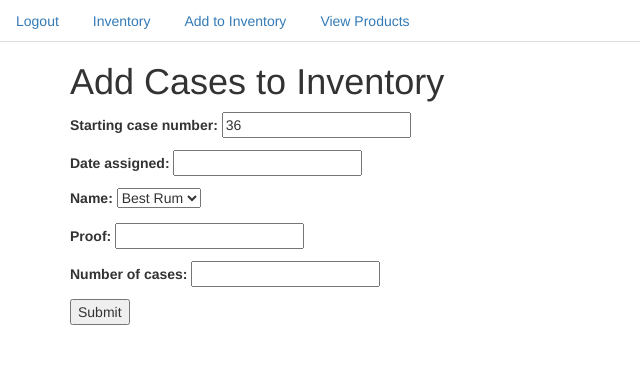
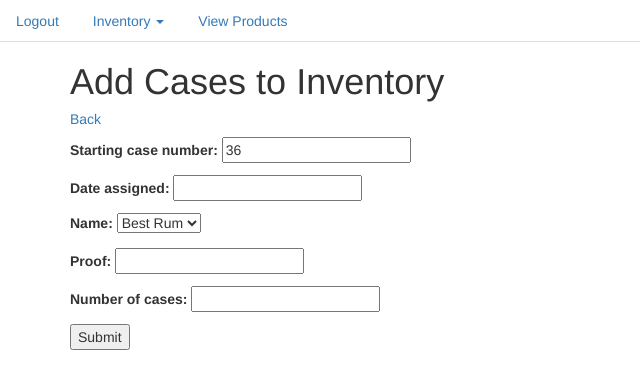
Before and after one commit to StillsSma/distillary_project, a Django app: page /inventory/create/ in a window 1280 px wide. Shown: the top 389 px of the page, without its empty margins (0-640 px from the left). Run offline with Django 3.2, Linux system fonts and the light colour scheme; a user stored in the database is signed in; data comes from the database, SQL or seed files in the repository; both versions use the stored data as it was after the commit; some libraries are stand-ins or nearby versions.

Commit message:
improved nav

```diff
--- a/templates/base.html
+++ b/templates/base.html
@@ -24,18 +24,22 @@
        <li role="presentation"><a href="{% url 'login' %}">Login</a></li>
        <li role="presentation"><a href="{% url 'user_create_view' %}">Create User Account</a></li>
         {% else %}
-           <li role="presentation"><a href="{% url 'logout' %}?next={% url 'inventory_summary_view' %}">Logout</a></li>
-         {% endif %}
+  <li role="presentation"><a href="{% url 'logout' %}?next={% url 'inventory_summary_view' %}">Logout</a></li>
+  <li role="presentation" class="dropdown">
+    <a class="dropdown-toggle" data-toggle="dropdown" href="#" role="button" aria-haspopup="true" aria-expanded="false">
+      Inventory <span class="caret"></span>
+    </a>
+    <ul class="dropdown-menu">
+      <li role="presentation" ><a href="{% url 'inventory_summary_view' %}">Inventory Summary</a></li>
+        <li role="presentation"><a href="{% url 'inventory_form_view' %}">Add Case</a></li>
+        <li role="presentation"><a href="{% url 'stray_create_view' %}">Add Stray</a></li>
+          <li role="presentation"><a href="{% url 'inventory_removal_view' %}">Remove from Inventory</a></li>
+    </ul>
+  </li>
 
-    <li role="presentation" ><a href="{% url 'inventory_summary_view' %}">Inventory</a></li>
-  <li role="presentation"><a href="{% url 'inventory_form_view' %}">Add to Inventory</a></li>
-  {% if object_list|length == 0 %}
-  {% else %}
-  <li role="presentation"><a href="{% url 'inventory_removal_view' %}">Remove from Inventory</a></li>
-  {% endif %}
 
   <li role="presentation"><a href="{% url 'product_list_view' %}">View Products </a></li>
-
+     {% endif %}
   </ul>
 
 
--- a/templates/create.html
+++ b/templates/create.html
@@ -4,7 +4,7 @@
 
 
 <h1>Add Cases to Inventory</h1>
-
+<h5><a href="{% url 'inventory_summary_view' %}">Back</a></h5>
 <form action="" method="post">
     {% csrf_token %}
     {{ form.as_p }}
--- a/templates/create_stray.html
+++ b/templates/create_stray.html
@@ -4,7 +4,7 @@
 
 
 <h1>Add Strays to Inventory</h1>
-
+<h5><a href="{% url 'inventory_summary_view' %}">Back</a></h5>
 <form action="" method="post">
     {% csrf_token %}
     {{ form.as_p }}
--- a/templates/inventory/product_form.html
+++ b/templates/inventory/product_form.html
@@ -5,6 +5,7 @@
 
 
 <h1>Product Creation Form </h1>
+<h5><a href="{% url 'product_list_view' %}">Back</a></h5>
 <form action="" method="post">
     {% csrf_token %}
     {{ form.as_p }}
--- a/templates/remove.html
+++ b/templates/remove.html
@@ -4,7 +4,7 @@
 
 
 <h1>Remove Case From Inventory</h1>
-
+<h5><a href="{% url 'inventory_summary_view' %}">Back</a></h5>
 <form action="" method="post">
     {% csrf_token %}
     {{form.as_p}}
```
Also changed, not shown: db.sqlite3.
